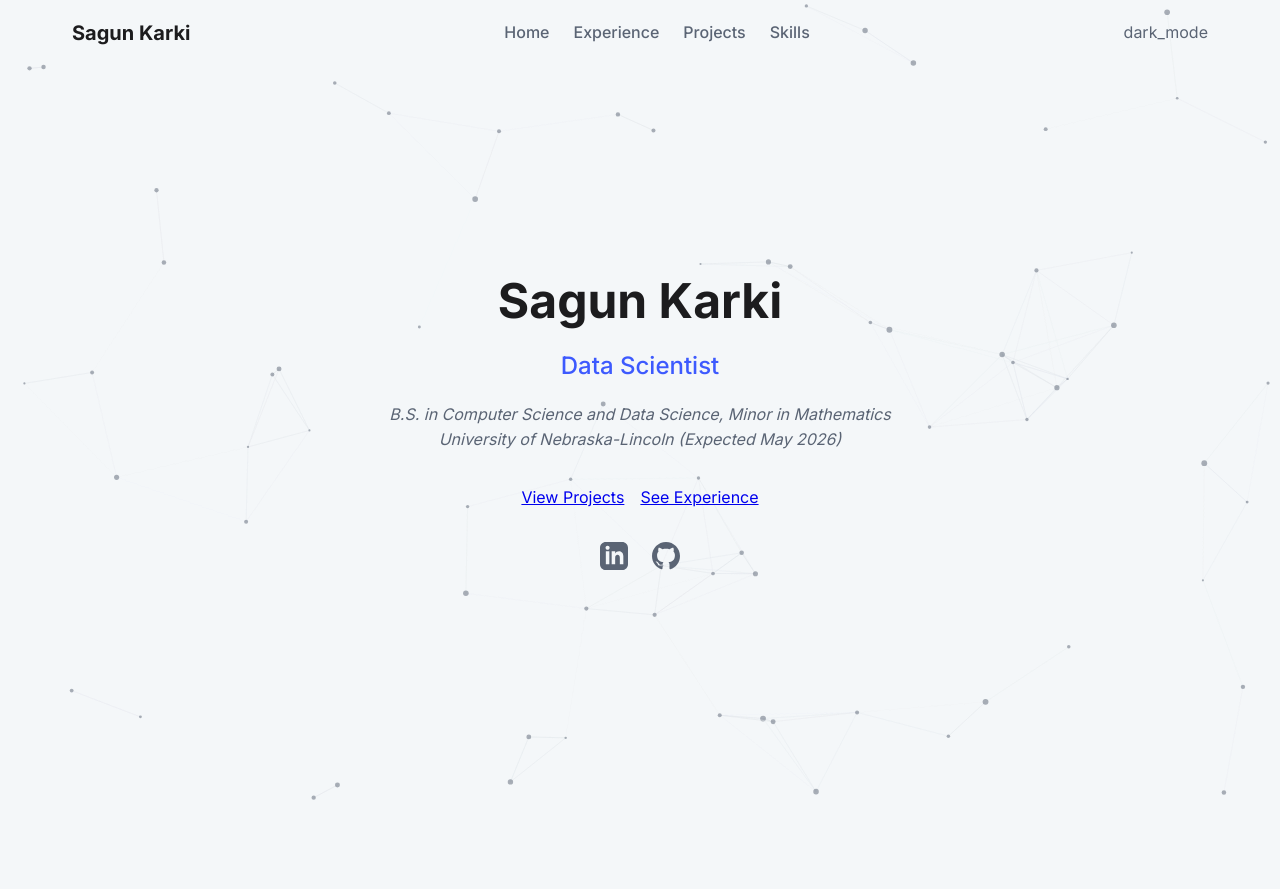
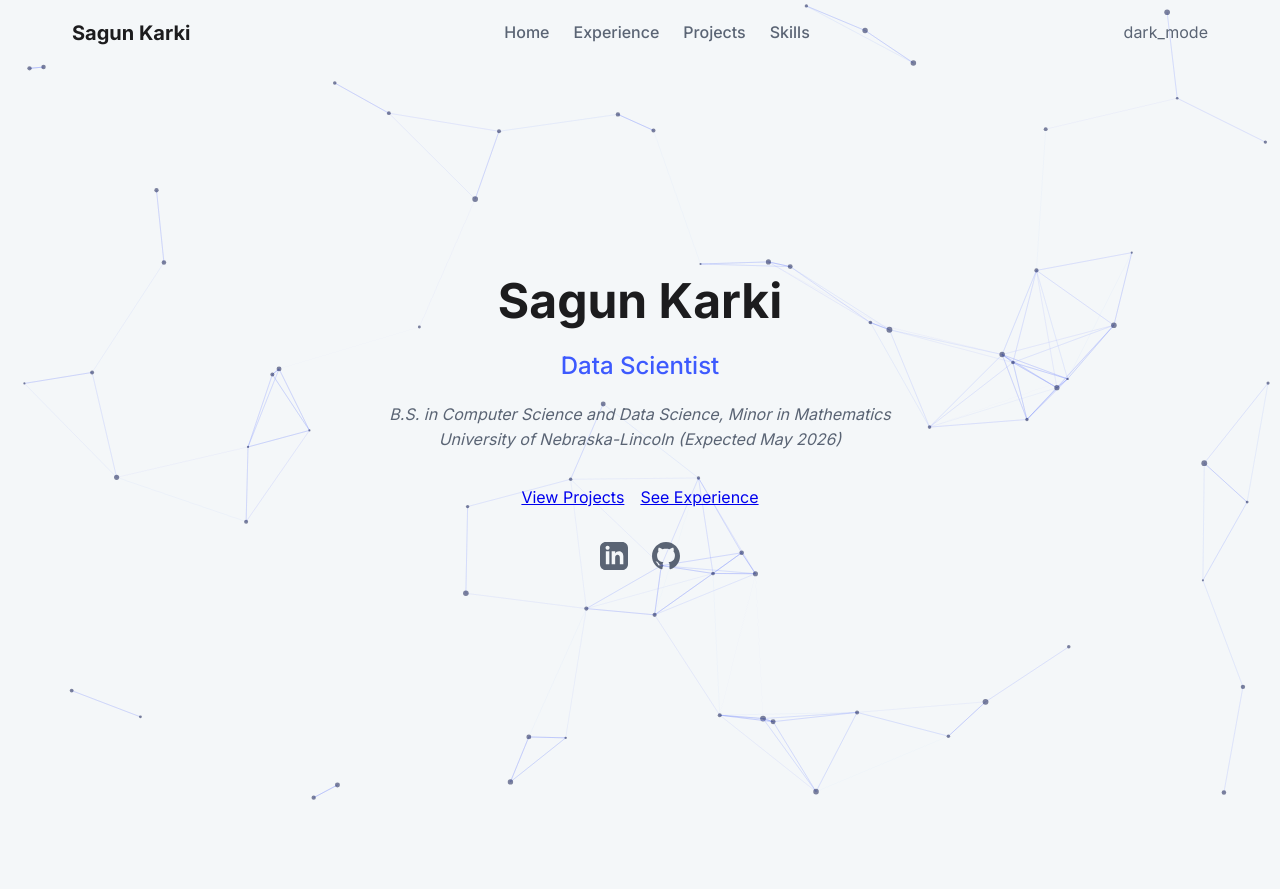
Before and after one commit to sagun-karki/portfolio-website, a Flask app: page / in a window 1280 px wide. Shown: the top 889 px of the page. Run offline with Flask 3, Linux system fonts and the light colour scheme; some libraries are stand-ins or nearby versions.

Commit message:
changed the color of the particles animation in the background

```diff
--- a/api/templates/base.html
+++ b/api/templates/base.html
@@ -169,17 +169,17 @@
       },
       detectRetina: true,
     };
-    // Light mode config (reverted to the more visible version)
+    // Light mode config
     const lightParticlesConfig = {
       ...baseParticlesConfig,
       particles: {
         ...baseParticlesConfig.particles,
         color: {
-          value: "#5a6474"
+          value: "#020b43ff"
         },
         links: {
           ...baseParticlesConfig.particles.links,
-          color: "#dfe3e8"
+          color: "#8f9ffbff"
         },
       }
     };
@@ -192,7 +192,7 @@
         },
         links: {
           ...baseParticlesConfig.particles.links,
-          color: "#333333"
+          color: "#333a65ff"
         },
       }
     };
```
